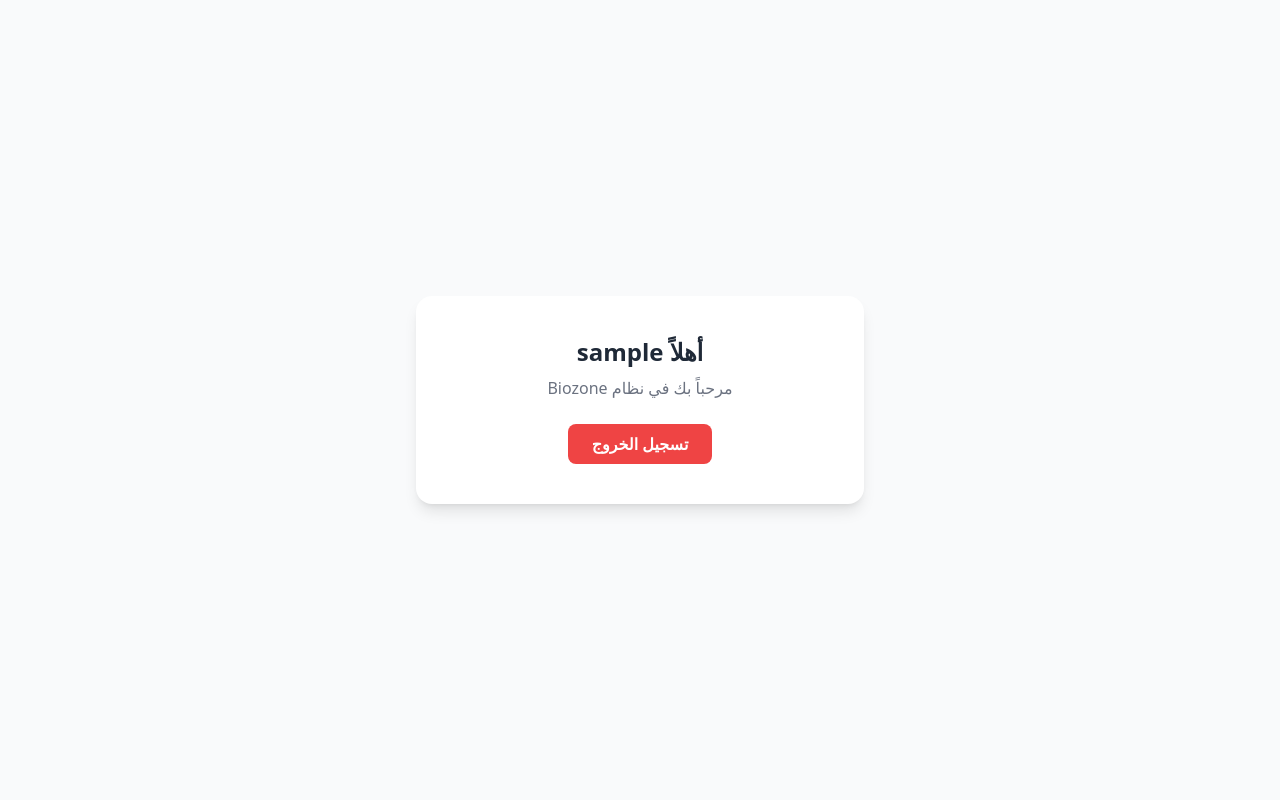
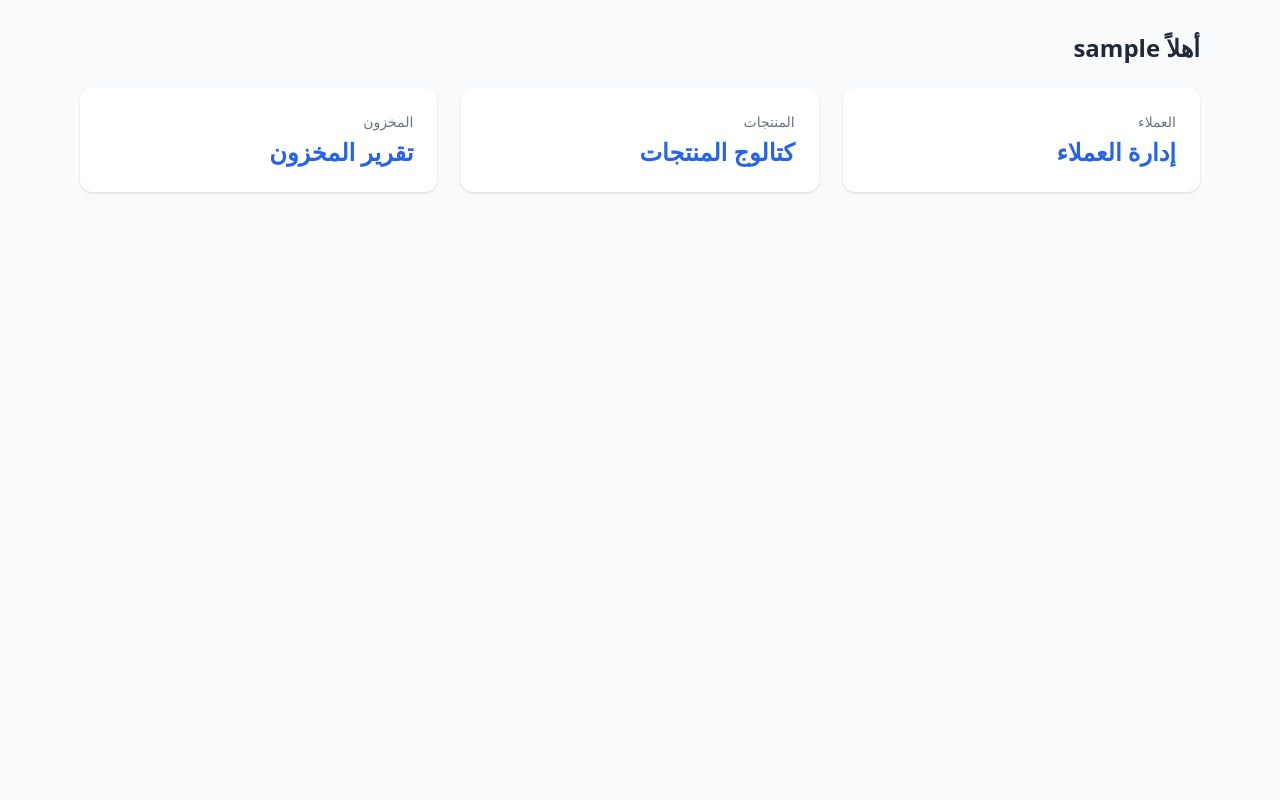
Before and after one commit to AbdoDev1/biozone-system, a Django app: page /accounts/dashboard/ in a window 1280 px wide. Run offline with Django 5.2, Linux system fonts and the light colour scheme; the visitor is signed in with stand-in values (Sample User, id 1); data that the repository does not hold is empty; some libraries are stand-ins or nearby versions.

Commit message:
feat: fix inventory readonly movements, add dashboard with low stock alerts

```diff
--- a/accounts/templates/accounts/dashboard.html
+++ b/accounts/templates/accounts/dashboard.html
@@ -1,16 +1,48 @@
 {% extends 'base.html' %}
+{% block title %}الرئيسية — Biozone{% endblock %}
+{% block content %}
+<div class="max-w-6xl mx-auto px-4 py-8">
+    <h1 class="text-2xl font-bold text-gray-800 mb-6">أهلاً {{ request.user.username }}</h1>
 
-{% block title %}الرئيسية — Biozone{% endblock %}
-
-{% block content %}
-<div class="min-h-screen flex items-center justify-center">
-    <div class="bg-white rounded-2xl shadow-lg p-10 w-full max-w-md text-center">
-        <h2 class="text-2xl font-bold text-gray-800 mb-2">أهلاً {{ request.user.username }}</h2>
-        <p class="text-gray-500 mb-6">مرحباً بك في نظام Biozone</p>
-        <a href="{% url 'accounts:logout' %}"
-           class="inline-block bg-red-500 hover:bg-red-600 text-white font-semibold px-6 py-2 rounded-lg transition">
-            تسجيل الخروج
+    <div class="grid grid-cols-1 md:grid-cols-3 gap-6 mb-8">
+        <a href="/clients/" class="bg-white rounded-xl shadow p-6 hover:shadow-md transition">
+            <p class="text-gray-500 text-sm">العملاء</p>
+            <p class="text-2xl font-bold text-blue-600 mt-1">إدارة العملاء</p>
+        </a>
+        <a href="/products/" class="bg-white rounded-xl shadow p-6 hover:shadow-md transition">
+            <p class="text-gray-500 text-sm">المنتجات</p>
+            <p class="text-2xl font-bold text-blue-600 mt-1">كتالوج المنتجات</p>
+        </a>
+        <a href="/inventory/" class="bg-white rounded-xl shadow p-6 hover:shadow-md transition">
+            <p class="text-gray-500 text-sm">المخزون</p>
+            <p class="text-2xl font-bold text-blue-600 mt-1">تقرير المخزون</p>
         </a>
     </div>
+
+    {% if low_stock %}
+    <div class="bg-white rounded-xl shadow p-6">
+        <h2 class="text-lg font-semibold text-red-600 mb-4">تنبيهات المخزون المنخفض</h2>
+        <table class="w-full text-sm">
+            <thead class="bg-gray-50 text-gray-600">
+                <tr>
+                    <th class="px-4 py-2 text-right">المنتج</th>
+                    <th class="px-4 py-2 text-right">الوحدة</th>
+                    <th class="px-4 py-2 text-right">المتاح</th>
+                    <th class="px-4 py-2 text-right">الحد الأدنى</th>
+                </tr>
+            </thead>
+            <tbody class="divide-y divide-gray-100">
+                {% for item in low_stock %}
+                <tr class="bg-red-50">
+                    <td class="px-4 py-2">{{ item.product_unit.product.display_name }}</td>
+                    <td class="px-4 py-2">{{ item.product_unit.name }}</td>
+                    <td class="px-4 py-2 font-bold text-red-600">{{ item.available }}</td>
+                    <td class="px-4 py-2">{{ item.min_quantity }}</td>
+                </tr>
+                {% endfor %}
+            </tbody>
+        </table>
+    </div>
+    {% endif %}
 </div>
 {% endblock %}
--- a/accounts/views.py
+++ b/accounts/views.py
@@ -1,11 +1,10 @@
-from django.shortcuts import render
-
-# Create your views here.
 from django.shortcuts import render, redirect
 from django.contrib.auth import authenticate, login, logout
 from django.contrib import messages
+from django.db import models as django_models
 from .forms import RegisterForm, LoginForm
 from .models import User
+from inventory.models import Inventory
 
 
 def register_view(request):
@@ -57,4 +56,11 @@ def pending_view(request):
 def dashboard_view(request):
     if not request.user.is_authenticated:
         return redirect('accounts:login')
-    return render(request, 'accounts/dashboard.html')
+
+    low_stock = Inventory.objects.filter(
+        quantity__lte=django_models.F('min_quantity')
+    ).select_related('product_unit__product')[:5]
+
+    return render(request, 'accounts/dashboard.html', {
+        'low_stock': low_stock,
+    })
--- a/products/admin.py
+++ b/products/admin.py
@@ -21,7 +21,7 @@ class ProductUnitInline(admin.TabularInline):
 
 @admin.register(Product)
 class ProductAdmin(admin.ModelAdmin):
-    list_display = ('name', 'category', 'manufacturer', 'is_active', 'created_at')
+    list_display = ('display_name', 'category', 'manufacturer', 'is_active', 'created_at')
     list_filter = ('category', 'is_active')
     search_fields = ('name', 'manufacturer')
     inlines = [ProductUnitInline]
```
Also changed, not shown: inventory/admin.py (+15 -6 lines), inventory/models.py (+16 -13 lines), inventory/templates/inventory/list.html (added, +41 -0 lines), products/models.py (+22 -11 lines), products/migrations/0003_alter_product_options_rename_name_product_name_ar_and_more.py (added).
